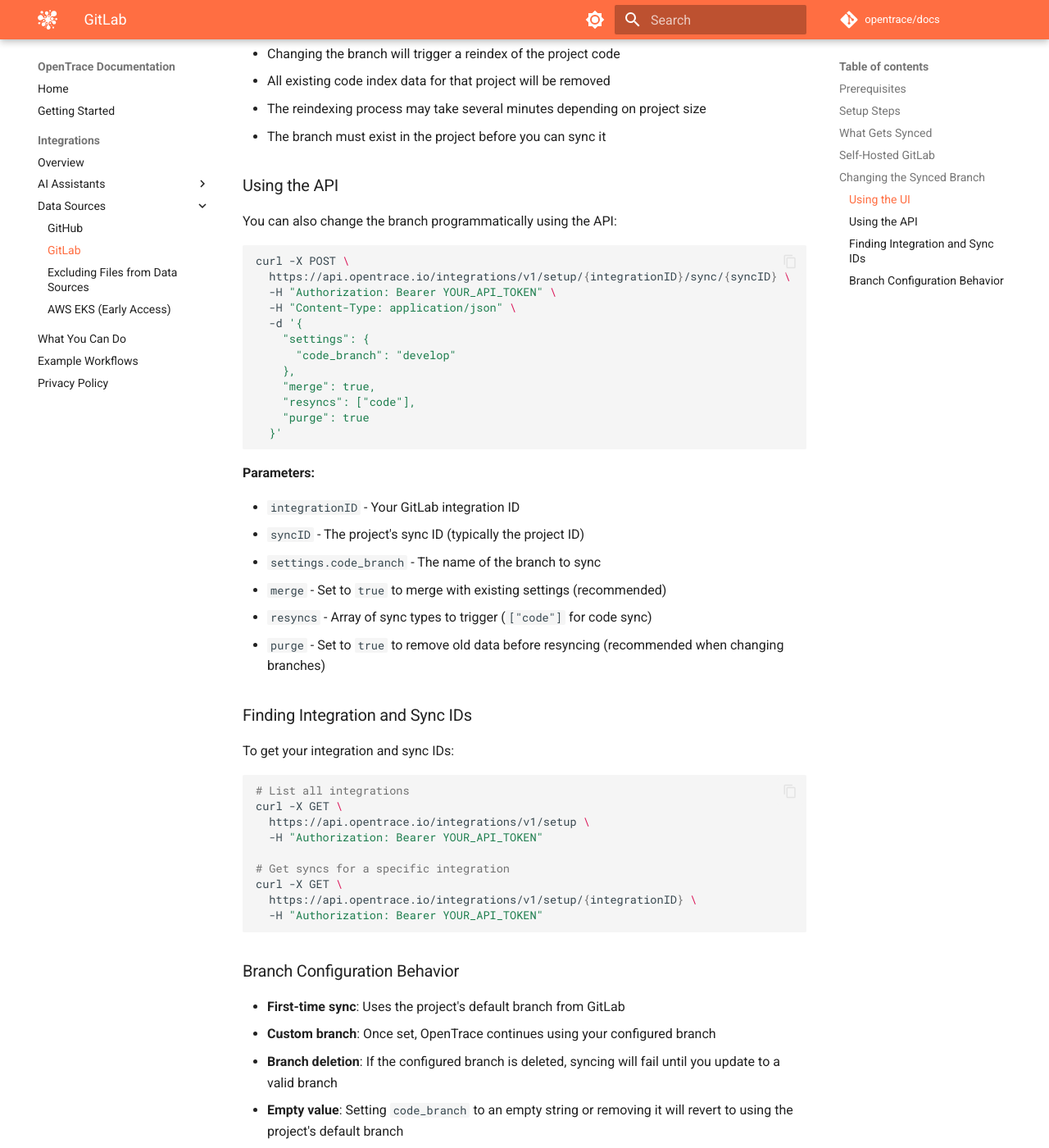
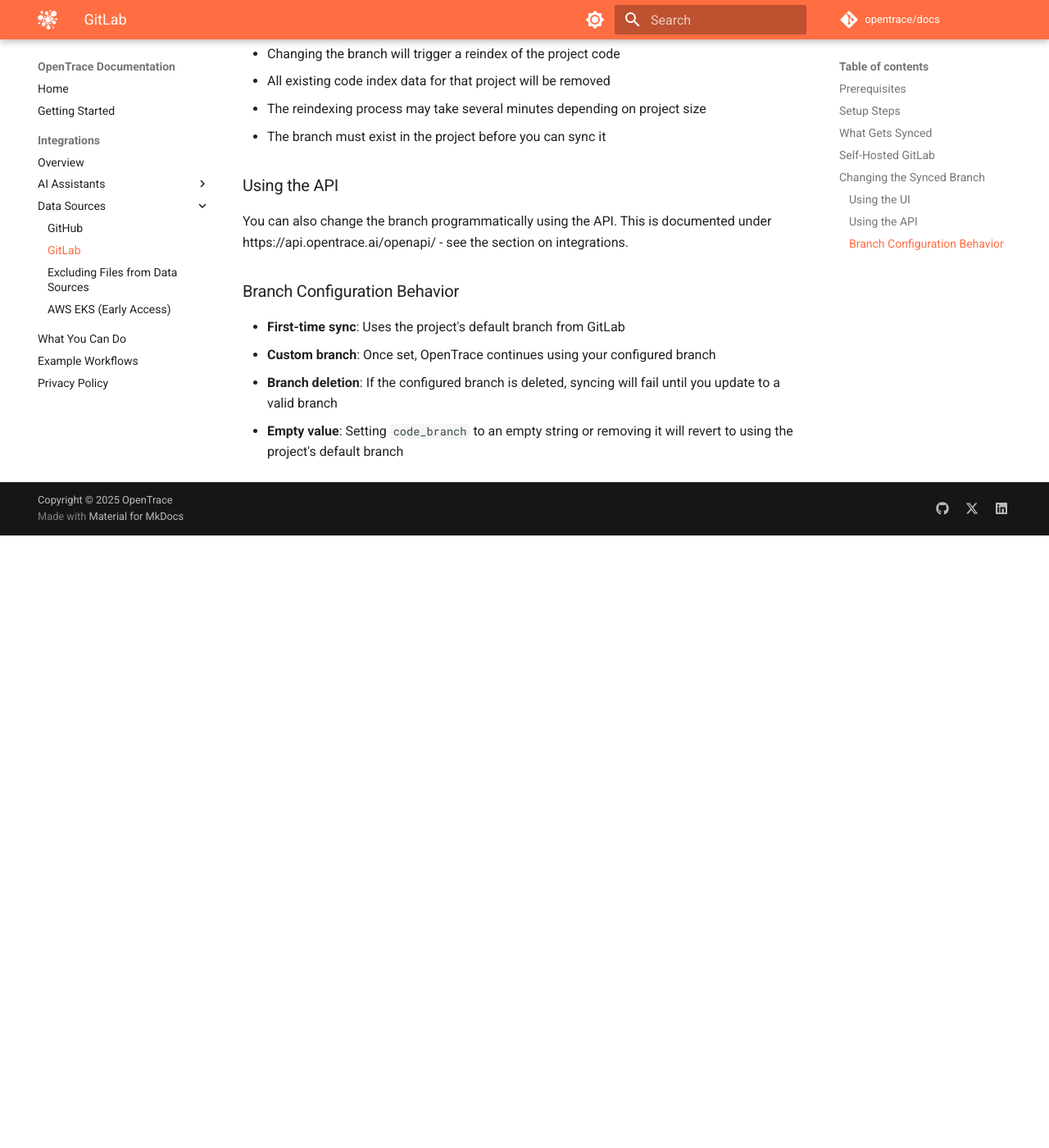
Before and after one commit to opentrace/docs, an MkDocs documentation site: the page built from docs/integrations/gitlab.md, in a window 1280 px wide and 1400 px high, scrolled down 1426 px. Shown: the whole window at 82% size. Built offline with MkDocs 1.6.1 and Material for MkDocs 9.7.7, drawn with Linux system fonts in a browser that asks for light colours; comment, search, counter and statistics services are not loaded; after the commit the page ends 2079 px from its top, so only the background shows below that.

Commit message:
Replaced API usage documentation (for branch changing) with a link to the API documentation.

````diff
--- a/docs/integrations/gitlab.md
+++ b/docs/integrations/gitlab.md
@@ -50,47 +50,7 @@
 
 ### Using the API
 
-You can also change the branch programmatically using the API:
-
-```bash
-curl -X POST \
-  https://api.opentrace.io/integrations/v1/setup/{integrationID}/sync/{syncID} \
-  -H "Authorization: Bearer YOUR_API_TOKEN" \
-  -H "Content-Type: application/json" \
-  -d '{
-    "settings": {
-      "code_branch": "develop"
-    },
-    "merge": true,
-    "resyncs": ["code"],
-    "purge": true
-  }'
-```
-
-**Parameters:**
-
-- `integrationID` - Your GitLab integration ID
-- `syncID` - The project's sync ID (typically the project ID)
-- `settings.code_branch` - The name of the branch to sync
-- `merge` - Set to `true` to merge with existing settings (recommended)
-- `resyncs` - Array of sync types to trigger (`["code"]` for code sync)
-- `purge` - Set to `true` to remove old data before resyncing (recommended when changing branches)
-
-### Finding Integration and Sync IDs
-
-To get your integration and sync IDs:
-
-```bash
-# List all integrations
-curl -X GET \
-  https://api.opentrace.io/integrations/v1/setup \
-  -H "Authorization: Bearer YOUR_API_TOKEN"
-
-# Get syncs for a specific integration
-curl -X GET \
-  https://api.opentrace.io/integrations/v1/setup/{integrationID} \
-  -H "Authorization: Bearer YOUR_API_TOKEN"
-```
+You can also change the branch programmatically using the API.  This is documented under https://api.opentrace.ai/openapi/ - see the section on integrations.
 
 ### Branch Configuration Behavior
 
````
Also changed, not shown: docs/integrations/github.md (+1 -41 lines).
